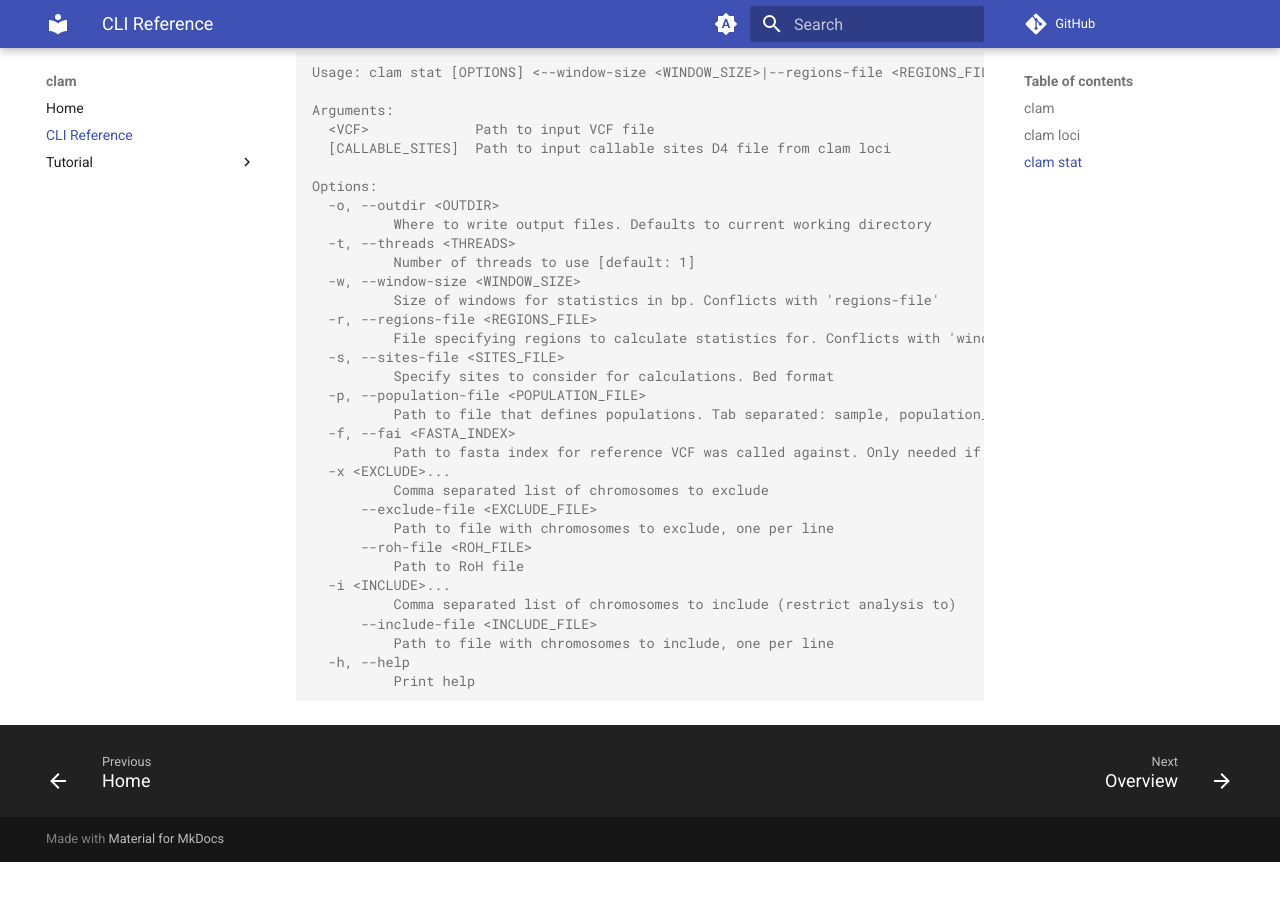
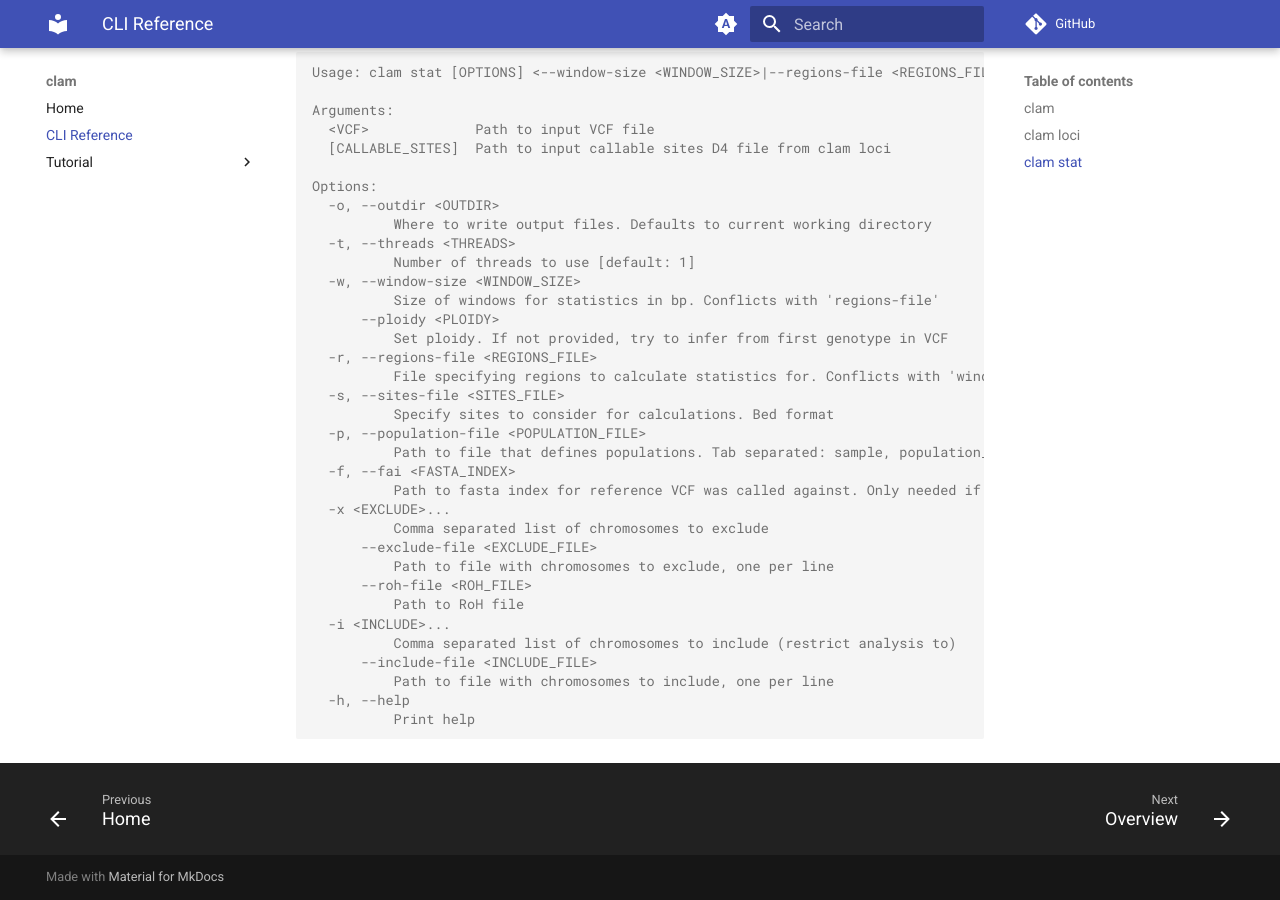
Before and after one commit to cademirch/clam, an MkDocs documentation site: the page built from docs/cli_reference.md, in a window 1280 px wide and 900 px high, scrolled down 1832 px. Built offline with MkDocs 1.6.1 and Material for MkDocs 9.7.7, drawn with Linux system fonts in a browser that asks for light colours; comment, search, counter and statistics services are not loaded; before the commit the page ends 2694 px from its top, so only the background shows below that.

Commit message:
docs: add ploidy option

```diff
--- a/docs/cli_reference.md
+++ b/docs/cli_reference.md
@@ -99,6 +99,8 @@ Options:
           Number of threads to use [default: 1]
   -w, --window-size <WINDOW_SIZE>
           Size of windows for statistics in bp. Conflicts with 'regions-file'
+      --ploidy <PLOIDY>
+          Set ploidy. If not provided, try to infer from first genotype in VCF
   -r, --regions-file <REGIONS_FILE>
           File specifying regions to calculate statistics for. Conflicts with 'window-size'
   -s, --sites-file <SITES_FILE>
```
